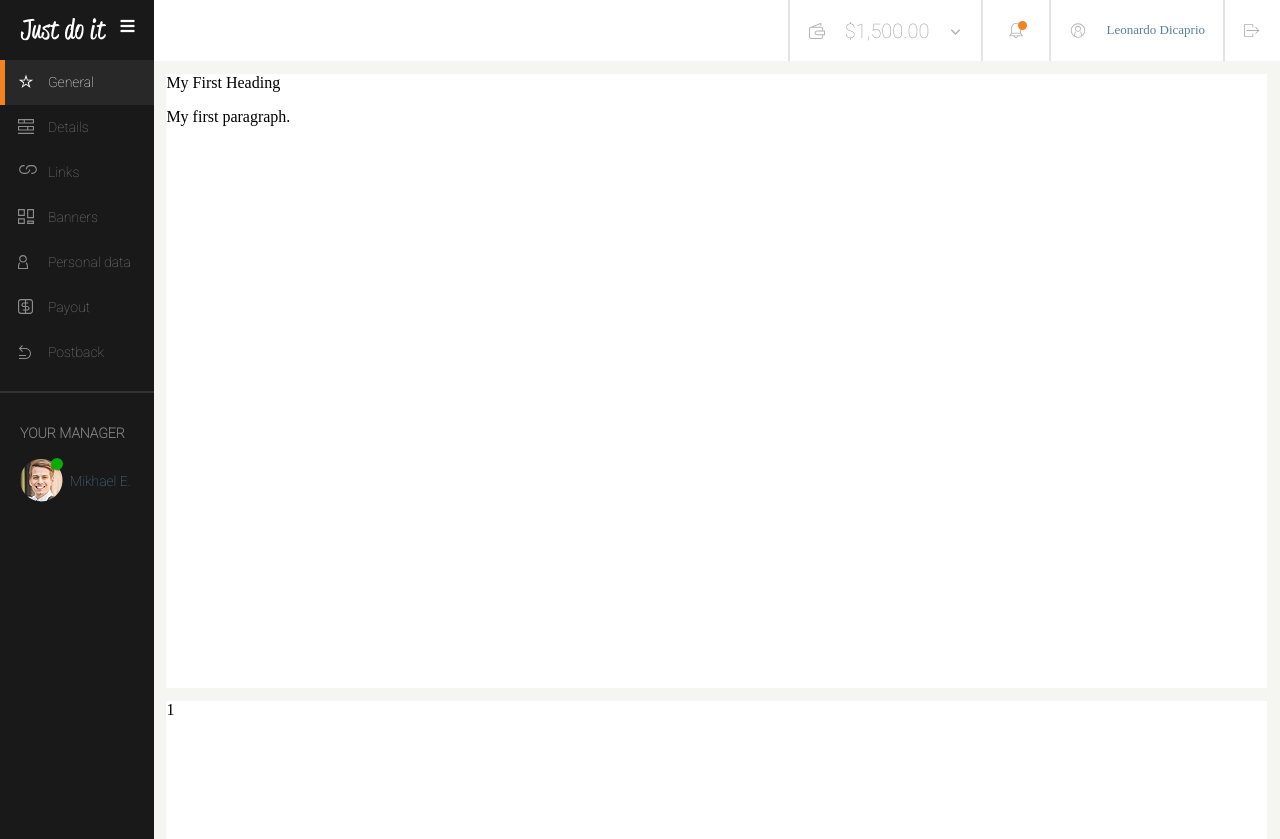
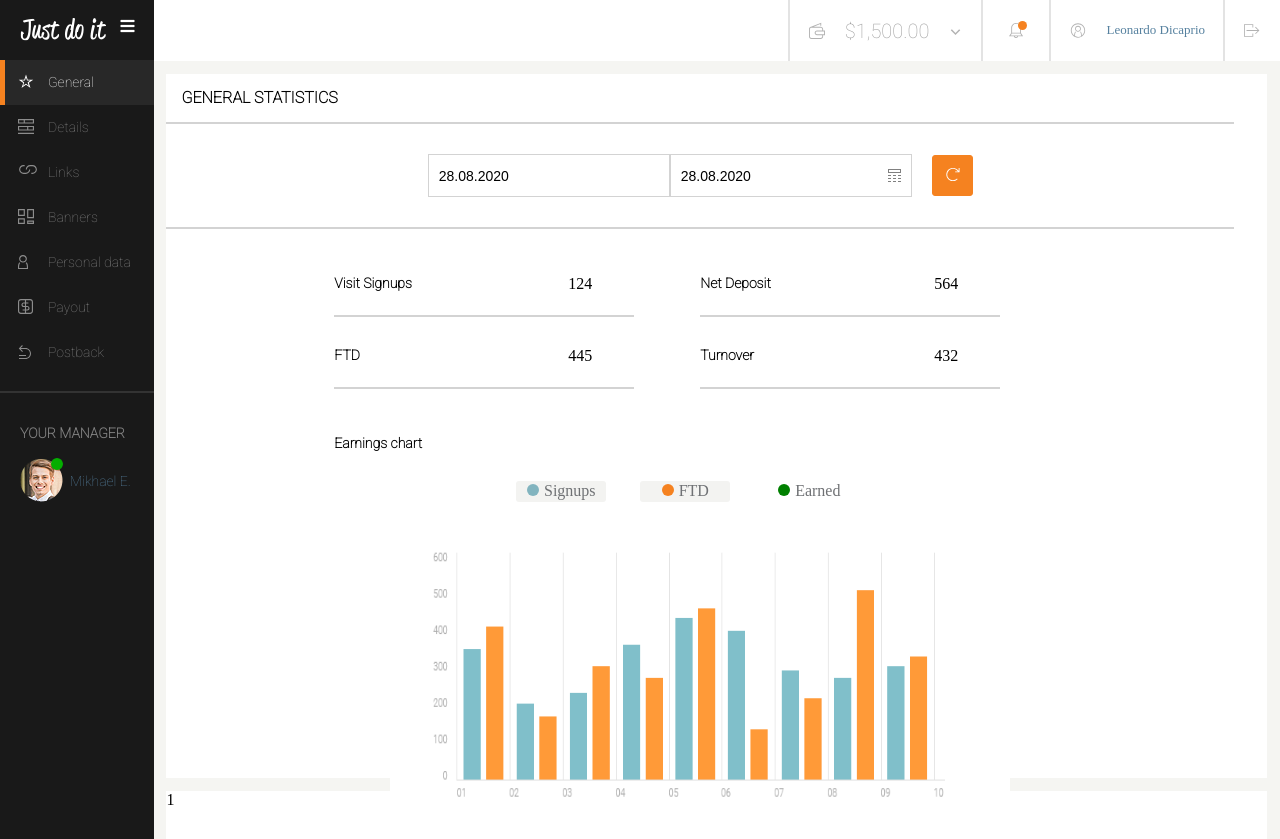
Before and after one commit to damas12/new-solo-project, a website: page src/index.html in a window 1280 px wide. Shown: the top 839 px of the page. Drawn offline with nearby package versions, Linux system fonts and the light colour scheme; files that its build step writes are made by us from their sources.

Commit message:
General statistic

```diff
--- a/src/index.html
+++ b/src/index.html
@@ -63,12 +63,13 @@
             <img src="./images/wallet.svg" alt="image">
             <p class="money">$1,500.00</p>
             <img src="./images/arrow-down-small.svg" class="arrow" alt="image">
+            <a href=#">
+                <span class="navigation-line"></span>
+                <div class="notification">
+                    <img src="./images/notification.svg" class="notification-img" alt="image">
+                </div>
+            </a>
             <span class="navigation-line"></span>
-            <div class="notification">
-                <img src="./images/notification.svg" class="notification-img" alt="image">
-            </div>
-            <span class="navigation-line"></span>
-
             <img src="./images/profile.svg" alt="image">
             <p class="name">Leonardo Dicaprio</p>
             <span class="navigation-line"></span>
@@ -76,17 +77,61 @@
         </div>
     </section>
     <section class="body">
-        <section class="chart">
-            <div>
-                My First Heading
-                <p>My first paragraph.</p>
+        <div class="chart">
+            <div class="component-background">
+                <h1>GENERAL STATISTICS</h1>
+                <div class="main-page-background">
+                    <div class="component-calendar">
+                        <div class="calendar-box">
+                            <p>28.08.2020</p>
+                        </div>
+                        <div class="calendar-box">
+                            <p>28.08.2020</p>
+                            <img src="./images/calendar.svg" alt="image">
+                        </div>
+                    </div>
+                    <button class="btn-sm-orange"><img src="./images/refresh.svg" alt="image"></button>
+                </div>
+                <div class="general-content">
+                    <div class="background-list">
+                        <ol>
+                            <li>
+                                <h3>Visit Signups</h3>
+                                <p>124</p>
+                            </li>
+                            <li>
+                                <h3>FTD</h3>
+                                <p>445</p>
+                            </li>
+                        </ol>
+                        <ol>
+                            <li>
+                                <h3>Net Deposit</h3>
+                                <p>564</p>
+                            </li>
+                            <li>
+                                <h3>Turnover</h3>
+                                <p>432</p>
+                            </li>
+                        </ol>
+                    </div>
+                    <h3 class="elem__margin">Earnings chart</h3>
+                    <div class="background-buttons">
+                        <button class="btn-lg-key"><span class="dot blue"></span>Signups</button>
+                        <button class="btn-lg-key"><span class="dot orange"></span>FTD</button>
+                        <button class="btn-lg-key btn-lg-key-nogray"><span class="dot green"></span>Earned</button>
+                    </div>
+                    <div class="chart-container">
+                        <img src="images/chart.png">
+                    </div>
+                </div>
             </div>
-        </section>
-        <section class="chart chart2">
+        </div>
+        <div class="chart chart2">
             <div>
                 1
             </div>
-        </section>
+        </div>
     </section>
     <script src="js/script.js"></script>
 </body>
--- a/src/sass/_layout.scss
+++ b/src/sass/_layout.scss
@@ -1,13 +1,59 @@
 .body {
+  box-sizing: border-box;
   background-color: #f5f5f2;
   padding: 1vw 1vw 1vw 13vw;
+  height: 102.5vw;
 }
 
 .chart {
-  height: 48vw;
+  height: 55vw;
   background-color: $just-white-color;
+}
+
+h1 {
+  font-size: 16px;
+  text-transform: uppercase;
+  font-family: $title-font;
+}
+
+h3 {
+  font-family: $title-font;
+  font-size: 14px;
+  margin: 30px 0;
+}
+
+.general-content {
+  display: grid;
+  justify-content: center;
+
+  img {
+    height: 320px;
+    width: 620px;
+  }
+
+  .background-buttons {
+    margin: 0 auto;
+
+    .btn-lg-key {
+      margin-right: 30px;
+    }
+  }
+}
+
+.main-page-background {
+  .btn-sm-orange {
+    margin-left: 20px;
+    margin-top: 1px;
+  }
+}
+
+.chart-container {
+  position: relative;
+  margin-top: 10px;
+  text-align: center;
 }
 
 .chart2 {
   margin-top: 1vw;
+  height: 46vw;
 }
--- a/src/sass/_variables.scss
+++ b/src/sass/_variables.scss
@@ -2,8 +2,8 @@
 $paragraph-color: #000000;
 $brand-main-color: #ff0000;
 $just-white-color: #ffffff;
-$panel-gray-color: #818181;
-$orange-active-color: #F58220;
+$gray-color: #818181;
+$orange-color: #F58220;
 /* Font sizes */
 $paragraph-font-size: 16px;
 
--- /dev/null
+++ b/src/sass/components/_buttons.scss
@@ -0,0 +1,52 @@
+.btn-sm-orange {
+  height: 41px;
+  width: 41px;
+  background-color: $orange-color;
+  border: 1px solid $orange-color;
+  border-radius: 3px;
+
+  img {
+    margin-top: 2px;
+    height: 15px;
+    width: 15px;
+    font-size: 30px;
+    display: inline-block;
+    filter: brightness(1) invert(1) opacity(1);
+  }
+}
+
+.btn-lg-key {
+  width: 90px;
+  background-color: #F3F3F1;
+  border: none;
+  border-radius: 3px;
+  color: #6F7174;
+
+  &:hover {
+    background-color: none;
+  }
+
+  .dot {
+    height: 12px;
+    width: 12px;
+    border-radius: 25px;
+    display: inline-block;
+    margin-right: 5px;
+  }
+
+  .blue {
+    background-color: #82B4BF;
+  }
+
+  .orange {
+    background-color: $orange-color;
+  }
+
+  .green {
+    background-color: green;
+  }
+}
+
+.btn-lg-key-nogray {
+  background-color: $just-white-color;
+}
--- /dev/null
+++ b/src/sass/components/_calendar.scss
@@ -0,0 +1,37 @@
+.component-calendar {
+  display: flex;
+  justify-content: start;
+
+  .btn-sm-orange {
+    margin-left: 20px;
+    margin-top: 1px;
+  }
+
+  .calendar-box {
+    background-color: $just-white-color;
+    width: 240px;
+    height: 41px;
+    margin: 0;
+    border: 1px solid lightgrey;
+    display: flex;
+    align-items: center;
+
+    p {
+      display: inline-block;
+      margin-left: 10px;
+      margin-right: auto;
+      font-family: Arial;
+      font-size: 14px;
+    }
+
+    img {
+      color: $gray-color;
+      padding: 10px;
+      width: 13px;
+      height: 13px;
+      filter: brightness(1) invert(0.5) opacity(1);
+
+
+    }
+  }
+}
--- /dev/null
+++ b/src/sass/components/_chart.scss
@@ -0,0 +1,48 @@
+.component-background {
+    min-height: 500px;
+    height: 100%;
+    width: 97%;
+    background-color: white;
+
+    h1 {
+        margin: 0;
+        padding: 15px;
+        border-bottom: 2px solid lightgrey;
+    }
+}
+
+.main-page-background {
+    display: flex;
+    justify-content: center;
+    border-bottom: 2px solid lightgrey;
+    padding: 30px;
+}
+
+.background-list {
+    display: flex;
+
+    ol {
+        min-width: 300px;
+        padding: 0;
+        margin-right: 66px;
+
+        li {
+            display: flex;
+            height: 70px;
+
+            h3 {
+                width: 80%;
+            }
+
+            p {
+                width: 20%;
+                margin: 30px 0;
+                padding: 0 10px 10px 10px;
+            }
+        }
+    }
+}
+
+.background-list ol li {
+    border-bottom: 2px solid lightgrey;
+}
--- a/src/sass/components/_left_panel.scss
+++ b/src/sass/components/_left_panel.scss
@@ -29,7 +29,7 @@
 
     a {
       text-decoration: none;
-      color: $panel-gray-color;
+      color: $gray-color;
     }
 
     .active {
@@ -51,7 +51,7 @@
       height: 45px;
       width: 5px;
       left: 0%;
-      background-color: $orange-active-color;
+      background-color: $orange-color;
     }
 
     li {
@@ -89,7 +89,7 @@
   font-size: 14px;
 
   h4 {
-    color: $panel-gray-color;
+    color: $gray-color;
     text-transform: uppercase;
     height: 14px;
   }
--- a/src/sass/components/_top_navigation.scss
+++ b/src/sass/components/_top_navigation.scss
@@ -58,6 +58,10 @@
     background-color: #E3E3E3;
   }
 
+  a:hover {
+    background-color: #F3F3F1;
+  }
+
   .notification::after {
     content: '';
     position: absolute;
--- a/src/sass/style.scss
+++ b/src/sass/style.scss
@@ -3,9 +3,12 @@
 @import "normalize";
 @import "layout";
 /* Components */
-@import "components/form_field";
+@import "components/_form_field";
 @import "components/_left_panel";
-@import "components/_top_navigation.scss";
+@import "components/_top_navigation";
+@import "components/_buttons";
+@import "components/_calendar";
+@import "components/_chart.scss";
 /* Sections */
 @import "sections/registration_form";
 
```
Also changed, not shown: src/images/chart.png (added), src/vendor/bootstrap-grid.min.css (deleted).
